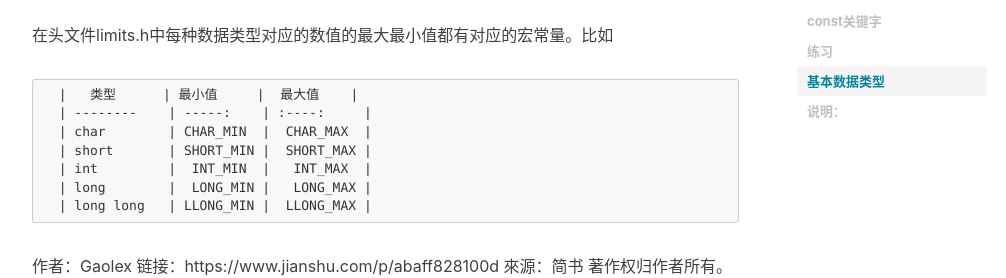
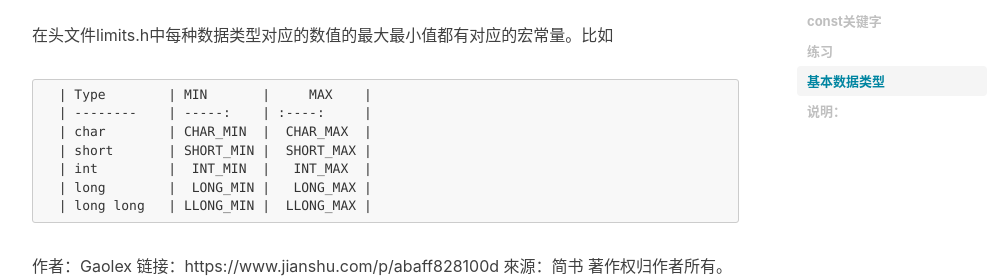
Before and after one commit to xuepro/xuepro.github.io, a Jekyll site: the page built from _posts/2017-10-30-2.C语言教程-我们来计算吧.md, in a window 1280 px wide and 900 px high, scrolled down 8915 px. Shown: the part 173-451 px from the top of the window, without its empty margins (233-1239 px from the left). Built offline with Jekyll 4.4.1, drawn with Linux system fonts in a browser that asks for light colours; nearby versions of some CDN libraries; comment, search, counter and statistics services are not loaded.

Commit message:
Update 2017-10-30-2.C语言教程-我们来计算吧.md

```diff
--- a/_posts/2017-10-30-2.C语言教程-我们来计算吧.md
+++ b/_posts/2017-10-30-2.C语言教程-我们来计算吧.md
@@ -355,7 +355,7 @@ unsigned int positiveInteger; //unsigned int表示无符号整型
 
 在头文件limits.h中每种数据类型对应的数值的最大最小值都有对应的宏常量。比如
 
-      |   类型      | 最小值     |  最大值    |
+      | Type        | MIN       |     MAX    |
       | --------    | -----:    | :----:     |
       | char        | CHAR_MIN  |  CHAR_MAX  |
       | short       | SHORT_MIN |  SHORT_MAX |
```
